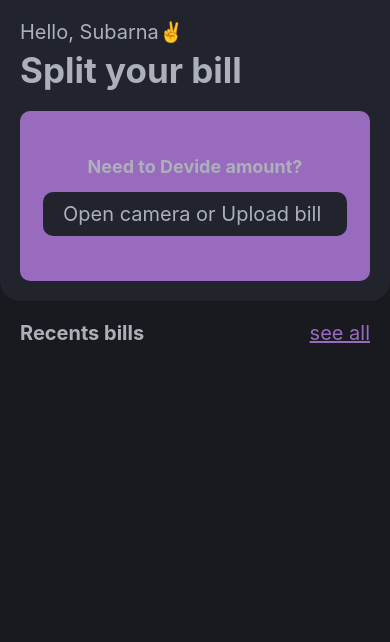
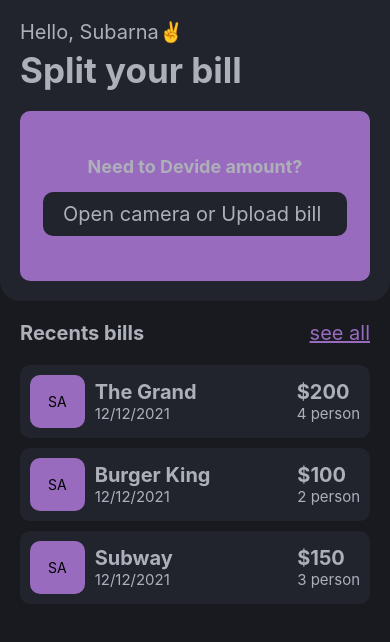
Before and after one commit to SUBARNA-2002/SplitEasy, a React Native app: screen /Home in a window 390 px wide. Shown: the top 642 px of the page. Built offline with nearby package versions, Linux system fonts and the light colour scheme.

Commit message:
Add Recent bill in home page

```diff
--- /dev/null
+++ b/src/components/ListItem.jsx
@@ -0,0 +1,58 @@
+/* eslint-disable prettier/prettier */
+import {StyleSheet, Text, View} from 'react-native';
+import React from 'react';
+import {colors} from '../constants/color';
+
+const ListItem = ({hotelName, date, toalAmount, totalPerson}) => {
+  return (
+    <View style={styles.container}>
+      <View
+        style={{
+          flexDirection: 'row',
+          alignItems: 'center',
+          gap: 10,
+        }}>
+        <View
+          style={{
+            padding: 18,
+            backgroundColor: colors.primaryBackground,
+            borderRadius: 10,
+          }}>
+          <Text>SA</Text>
+        </View>
+        <View>
+          <Text style={styles.title}>{hotelName}</Text>
+          <Text style={styles.subTitle}>{date}</Text>
+        </View>
+      </View>
+      <View>
+        <Text style={styles.title}>${toalAmount}</Text>
+        <Text style={styles.subTitle}>{totalPerson} person</Text>
+      </View>
+    </View>
+  );
+};
+
+export default ListItem;
+
+const styles = StyleSheet.create({
+  container: {
+    padding: 10,
+    backgroundColor: colors.secondaryBackground,
+    borderRadius: 10,
+    marginBottom: 10,
+    flexDirection: 'row',
+    justifyContent: 'space-between',
+    alignItems: 'center',
+    marginHorizontal: 20,
+  },
+  title: {
+    color: colors.textParimary,
+    fontSize: 20,
+    fontWeight: 'bold',
+  },
+  subTitle: {
+    color: colors.textParimary,
+    fontSize: 15,
+  },
+});
--- a/src/screens/Home.jsx
+++ b/src/screens/Home.jsx
@@ -3,8 +3,29 @@ import {StyleSheet, Text, View} from 'react-native';
 import React from 'react';
 import Header from '../components/Header';
 import {colors} from '../constants/color';
+import ListItem from '../components/ListItem';
 
 const Home = () => {
+  const listData = [
+    {
+      hotelName: 'The Grand',
+      totalAmount: 200,
+      date: '12/12/2021',
+      people: 4,
+    },
+    {
+      hotelName: 'Burger King',
+      totalAmount: 100,
+      date: '12/12/2021',
+      people: 2,
+    },
+    {
+      hotelName: 'Subway',
+      totalAmount: 150,
+      date: '12/12/2021',
+      people: 3,
+    },
+  ];
   return (
     <View style={styles.container}>
       <View style={styles.header_container}>
@@ -19,6 +40,17 @@ const Home = () => {
       <View style={styles.listHeader}>
         <Text style={styles.listLeft}>Recents bills</Text>
         <Text style={styles.listRight}>see all</Text>
+      </View>
+      <View>
+        {listData.map((item, index) => (
+          <ListItem
+            key={index}
+            hotelName={item.hotelName}
+            date={item.date}
+            toalAmount={item.totalAmount}
+            totalPerson={item.people}
+          />
+        ))}
       </View>
     </View>
   );
```
